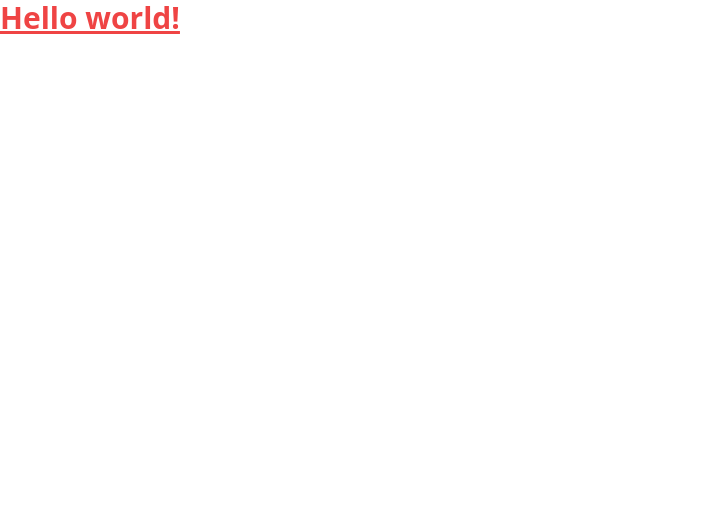
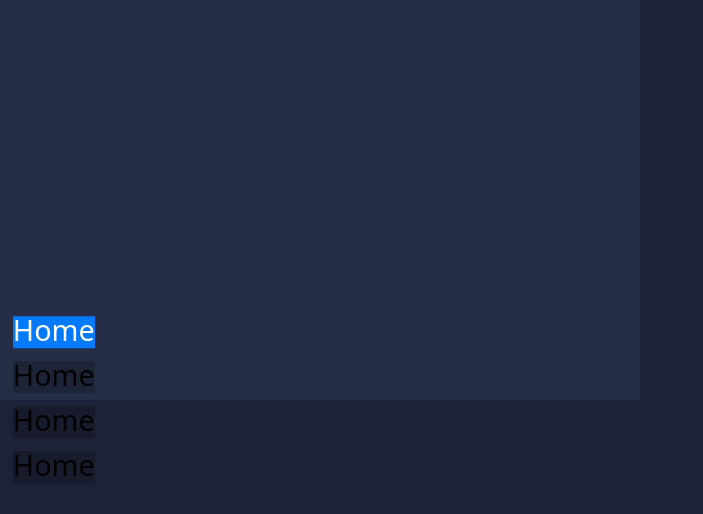
Before and after one commit to nhimc9x/portfolio_nhidev, a React (Vite) app: page / in a window 1280 px wide. Shown: the top 514 px of the page, without its empty margins (0-703 px from the left). Built offline with nearby package versions, Linux system fonts and the light colour scheme.

Commit message:
Build Main Layout

```diff
--- a/package.json
+++ b/package.json
@@ -16,7 +16,8 @@
   },
   "dependencies": {
     "react": "^18.2.0",
-    "react-dom": "^18.2.0"
+    "react-dom": "^18.2.0",
+    "swiper": "^11.1.1"
   },
   "devDependencies": {
     "@types/react": "^18.2.66",
--- a/src/App.jsx
+++ b/src/App.jsx
@@ -1,10 +1,9 @@
+import MainLayout from './layout/MainLayout/MainLayout'
 
 function App() {
 
   return (
-    <h1 className="text-3xl font-bold text-red-500 underline">
-      Hello world!
-    </h1>
+    <MainLayout />
   )
 }
 
--- /dev/null
+++ b/src/components/PageSlice/PageSlice.jsx
@@ -0,0 +1,10 @@
+
+function PageSlice({ bgColor, children }) {
+  return (
+    <div style={{ backgroundColor: bgColor || 'gray' }} className="w-full h-full">
+      {children}
+    </div>
+  )
+}
+
+export default PageSlice
--- /dev/null
+++ b/src/layout/MainLayout/MainLayout.css
@@ -0,0 +1,23 @@
+.swiper-pagination {
+  --swiper-pagination-right: auto;
+  --swiper-pagination-left: 1%;
+}
+
+.swiper-pagination-bullet {
+  --text-size: 3.6vh;
+  width: max-content;
+  border-radius: 0;
+  margin: 16% 0 !important;
+  text-align: center;
+  height: 4vh;
+  line-height: var(--text-size);
+  font-size: var(--text-size);
+  color: #000;
+  opacity: 1;
+  background: rgba(0, 0, 0, 0.2);
+}
+
+.swiper-pagination-bullet-active {
+  color: #fff;
+  background: #007aff;
+}
--- /dev/null
+++ b/src/layout/MainLayout/MainLayout.jsx
@@ -0,0 +1,51 @@
+// Import Swiper React components
+import { Swiper, SwiperSlide } from 'swiper/react'
+// Import Swiper styles
+import 'swiper/css'
+import 'swiper/css/pagination'
+import 'swiper/css/effect-fade'
+import './MainLayout.css'
+// import required modules
+import { Mousewheel, Pagination, EffectFade } from 'swiper/modules'
+import Home from '../../page/Home/Home'
+import About from '../../page/About/About'
+import Project from '../../page/Project/Project'
+import Contact from '../../page/Contact/Contact'
+
+function MainLayout() {
+  const pagination = {
+    clickable: true,
+    renderBullet: (index, className) => '<span class="' + className + '"> Home </span>'
+  }
+
+  return (
+    <>
+      <Swiper
+        direction={'vertical'}
+        slidesPerView={1}
+        spaceBetween={0}
+        mousewheel={true}
+        speed={800}
+        effect='fade'
+        pagination={pagination}
+        modules={[Mousewheel, Pagination, EffectFade]}
+        className="mySwiper w-full h-screen"
+      >
+        <SwiperSlide>
+          <Home />
+        </SwiperSlide>
+        <SwiperSlide>
+          <About />
+        </SwiperSlide>
+        <SwiperSlide>
+          <Project />
+        </SwiperSlide>
+        <SwiperSlide>
+          <Contact />
+        </SwiperSlide>
+      </Swiper>
+    </>
+  )
+}
+
+export default MainLayout
--- /dev/null
+++ b/src/page/About/About.jsx
@@ -0,0 +1,18 @@
+import PageSlice from '../../components/PageSlice/PageSlice'
+import { useSwiperSlide } from 'swiper/react'
+function About() {
+  const swiperSlide = useSwiperSlide()
+
+  return (
+    <PageSlice bgColor={'blue'}>
+      <div className="w-full h-full grid place-content-center">
+        {swiperSlide.isActive &&
+          <div className="size-96 bg-gray-500 text-black text-xl text-center animate-scale-up-center">
+          </div>
+        }
+      </div>
+    </PageSlice>
+  )
+}
+
+export default About
--- /dev/null
+++ b/src/page/Contact/Contact.jsx
@@ -0,0 +1,18 @@
+import PageSlice from '../../components/PageSlice/PageSlice'
+import { useSwiperSlide } from 'swiper/react'
+function Contact() {
+  const swiperSlide = useSwiperSlide()
+
+  return (
+    <PageSlice bgColor={'green'}>
+      <div className="w-full h-full grid place-content-center">
+        {swiperSlide.isActive &&
+          <div className="size-96 bg-gray-500 text-black text-xl text-center animate-scale-up-center">
+          </div>
+        }
+      </div>
+    </PageSlice>
+  )
+}
+
+export default Contact
--- /dev/null
+++ b/src/page/Home/Home.jsx
@@ -0,0 +1,15 @@
+import { useSwiperSlide } from 'swiper/react'
+
+function Home() {
+  const swiperSlide = useSwiperSlide()
+  return (
+    <div className="w-full h-full bg-ct-primary-color-950">
+      {swiperSlide.isActive &&
+        <div className="size-1/2 bg-ct-secondary-color-950 text-black text-xl text-center animate-scale-up-center">
+        </div>
+      }
+    </div>
+  )
+}
+
+export default Home
--- /dev/null
+++ b/src/page/Project/Project.jsx
@@ -0,0 +1,18 @@
+import PageSlice from '../../components/PageSlice/PageSlice'
+import { useSwiperSlide } from 'swiper/react'
+function Project() {
+  const swiperSlide = useSwiperSlide()
+
+  return (
+    <PageSlice bgColor={'yellow'}>
+      <div className="w-full h-full grid place-content-center">
+        {swiperSlide.isActive &&
+          <div className="size-96 bg-gray-500 text-black text-xl text-center animate-scale-up-center">
+          </div>
+        }
+      </div>
+    </PageSlice>
+  )
+}
+
+export default Project
--- a/tailwind.config.js
+++ b/tailwind.config.js
@@ -5,7 +5,51 @@ export default {
     './src/**/*.{js,ts,jsx,tsx}'
   ],
   theme: {
-    extend: {}
+    extend: {
+      colors: {
+        'ct-text-color': '#a3a1be',
+        'ct-active-color': '#80f0ff',
+        'ct-primary-color': {
+          '50': '#f3f6fb',
+          '100': '#e3eaf6',
+          '200': '#cddbf0',
+          '300': '#aac3e6',
+          '400': '#82a5d8',
+          '500': '#6487cd',
+          '600': '#516ebf',
+          '700': '#465daf',
+          '800': '#3e4d8f',
+          '900': '#364372',
+          '950': '#1d2238'
+        },
+        'ct-secondary-color': {
+          '50': '#f3f6fb',
+          '100': '#e3ebf6',
+          '200': '#cedcef',
+          '300': '#acc5e4',
+          '400': '#84a8d6',
+          '500': '#678bca',
+          '600': '#5372bd',
+          '700': '#4961ac',
+          '800': '#40518d',
+          '900': '#374571',
+          '950': '#262d47'
+        }
+      },
+      animation: {
+        'scale-up-center': 'scale-up-center 0.4s cubic-bezier(0.390, 0.575, 0.565, 1.000)   both'
+      },
+      keyframes: {
+        'scale-up-center': {
+          '0%': {
+            transform: 'scale(.5)'
+          },
+          to: {
+            transform: 'scale(1)'
+          }
+        }
+      }
+    }
   },
   plugins: []
 }
```
Also changed, not shown: 1 other file (tests, documents, lock files or other folders).
